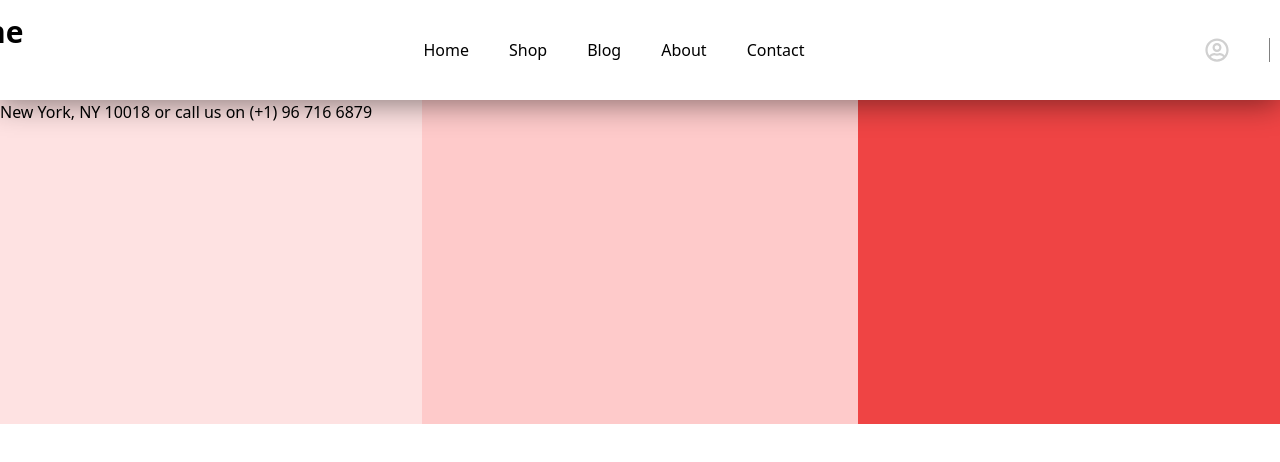
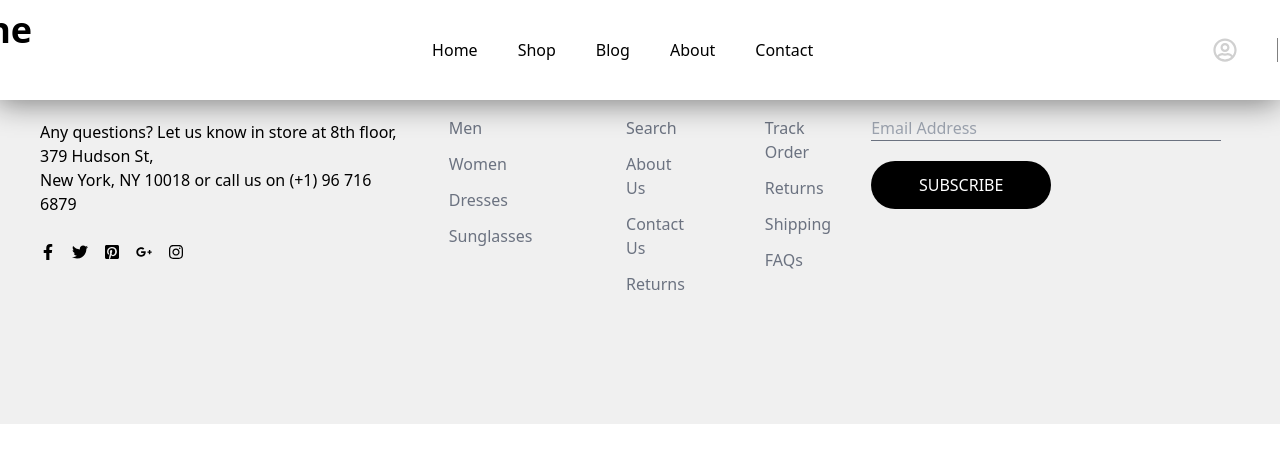
Before and after one commit to Achraf-Errabbaa/react_Final_Project_Achraf-Errabbaa, a React (Create React App) app: page /shop in a window 1280 px wide. Shown: the top 462 px of the page. Built offline with nearby package versions, Linux system fonts and the light colour scheme.

Commit message:
blog and footer update

```diff
--- a/src/index.css
+++ b/src/index.css
@@ -6,9 +6,7 @@
 .bgl{
   border-left: 1px solid gray;
 }
-.bgb:hover{
-  border-bottom: 1px solid black;
-}
+
 nav{
   box-shadow: -2px 2px 29px 1px rgba(0,0,0,0.49);
 
--- a/src/layout/footer.jsx
+++ b/src/layout/footer.jsx
@@ -1,18 +1,61 @@
 import React from 'react';
+import { FaFacebookF, FaTwitter, FaPinterestSquare, FaGooglePlusG, FaInstagram } from "react-icons/fa";
 
 export const Footer = () => {
     return (
-        <div className='h-[400px] w-[100%] bg-[#f0f0f0] flex'>
-
-            <div className='h-[100%] w-[33%] bg-red-100'>
-                <div className='text-xl'>GET IN TOUCH</div>
-                <div>Any questions? Let us know in store at 8th floor, 379 Hudson St, <br />New York, NY 10018 or call us on (+1) 96 716 6879</div>
-                <div></div>
+        <div className='h-[400px] w-[100%] bg-[#f0f0f0] flex p-10 gap-10'>
+            <div className='h-[100%] w-[33%] '>
+                <div className='text-xl pb-7'>GET IN TOUCH</div>
+                <div>
+                    Any questions? Let us know in store at 8th floor, 379 Hudson St, <br />
+                    New York, NY 10018 or call us on (+1) 96 716 6879
+                </div>
+                <div className='flex flex-row gap-x-4 pt-7'>
+                    <FaFacebookF />
+                    <FaTwitter />
+                    <FaPinterestSquare />
+                    <FaGooglePlusG />
+                    <FaInstagram />
+                </div>
             </div>
-            <div className='h-[100%] w-[34%] bg-red-200'></div>
-            <div className='h-[100%] w-[33%] bg-red-500'></div>
-
-
+            <div className='h-[100%] w-[34%] flex gap-20 '>
+                <div>
+                    <h1 className='font-bold pb-7'>CATEGORIES</h1>
+                    <ul className='flex flex-col gap-y-3 text-gray-500'>
+                        <li><a href="#">Men</a></li>
+                        <li><a href="#">Women</a></li>
+                        <li><a href="#">Dresses</a></li>
+                        <li><a href="#">Sunglasses</a></li>
+                    </ul>
+                </div>
+                <div>
+                    <h1 className='font-bold pb-7'>LINKS</h1>
+                    <ul className='flex flex-col gap-y-3 text-gray-500'>
+                        <li><a href="#">Search</a></li>
+                        <li><a href="#">About Us</a></li>
+                        <li><a href="#">Contact Us</a></li>
+                        <li><a href="#">Returns</a></li>
+                    </ul>
+                </div>
+                <div>
+                    <h1 className=' pb-7 font-bold'>HELP</h1>
+                    <ul className='flex flex-col gap-y-3 text-gray-500'>
+                        <li><a href="#">Track Order</a></li>
+                        <li><a href="#">Returns</a></li>
+                        <li><a href="#">Shipping</a></li>
+                        <li><a href="#">FAQs</a></li>
+                    </ul>
+                </div>
+            </div>
+            <div className='h-[100%] w-[33%]'>
+                <h1 className=' pb-7 font-bold'>NEWSLETTER</h1>
+                <form action="your-server-endpoint" method="POST">
+                    <div className=''>
+                        <input className='w-[350px]  bg-transparent border-b-[1px] border-gray-500 ' type="email" id="email" name="email" placeholder='Email Address'/>
+                    </div>
+                    <button className='bg-black text-white p-3 rounded-3xl w-[180px] mt-5'>SUBSCRIBE</button>
+                </form>
+            </div>
         </div>
     );
 };
--- a/src/layout/navbar.jsx
+++ b/src/layout/navbar.jsx
@@ -6,13 +6,13 @@ import { RiShoppingCart2Line } from "react-icons/ri";
 export const Navbar = () => {
     return (
         <nav className='h-[100px]  w-[100%] z-30 bg-white  flex justify-center items-center gap-[400px] fixed'>
-            <div className='font-bold text-3xl'>Fashe <span className='text-[#e65540]'>.</span></div>
+            <div className='font-bold text-4xl'>Fashe <span className='text-[#e65540]'>.</span></div>
             <div className=' gap-10 flex justify-center items-center'>
-                <div className='bgb'>Home</div>
-                <div>Shop</div>
-                <div>Blog</div>
-                <div>About</div>
-                <div>Contact</div>
+                <div className=' hover:border-b-[1px] hover:border-black '>Home</div>
+                <div className='hover:border-b-[1px] hover:border-black '>Shop</div>
+                <div className='hover:border-b-[1px] hover:border-black '>Blog</div>
+                <div className='hover:border-b-[1px] hover:border-black '>About</div>
+                <div className='hover:border-b-[1px] hover:border-black '>Contact</div>
 
             </div>
             <div className='flex justify-center items-center gap-10 text-2xl text-[#d0d0d0]'>
--- a/src/pages/blog/blog.jsx
+++ b/src/pages/blog/blog.jsx
@@ -26,7 +26,7 @@ export const Blog = () => {
                     </div>
                 </section>
                 <div className=' w-full md:w-[30%] flex justify-start items-start flex-col'>
-                    <input className='h-[45px] w-[80%]  px-2 border-black border-[1px] border-solide rounded-[30px]' type="search" placeholder="Search for article..." />
+                    <input className='h-[45px] w-[60%]  px-2 border-gray-400 border-[1px] border-solide rounded-[30px]' type="search" placeholder="Search for article..." />
                     <div className='font-extrabold text-2xl pt-[50px]'>Featured Products </div>
                     <div className='flex flex-col gap-4'>
                         <div className='flex mt-[50px]'>
```
Also changed, not shown: public/robots.txt (deleted), 1 other file (tests, documents, lock files or other folders).
